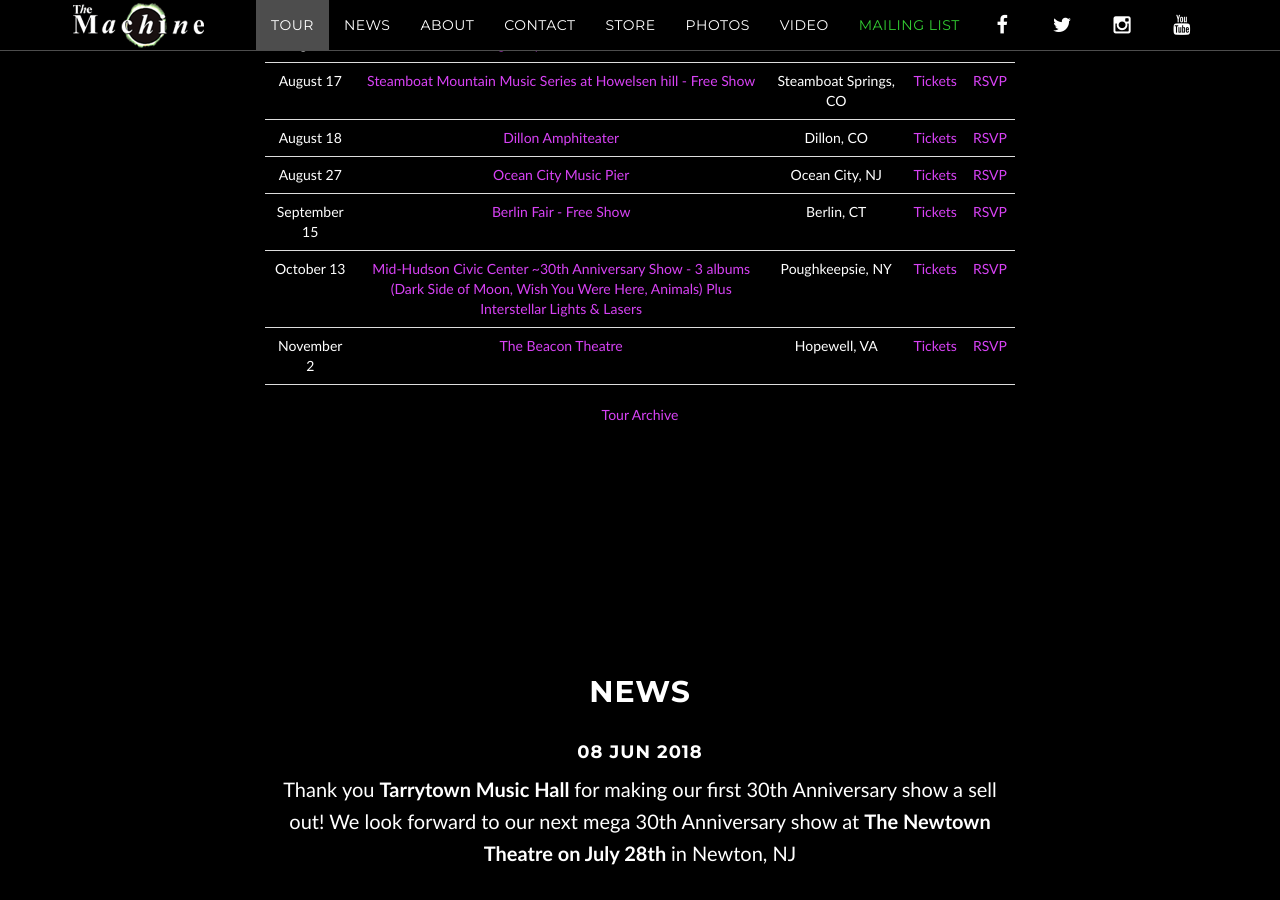
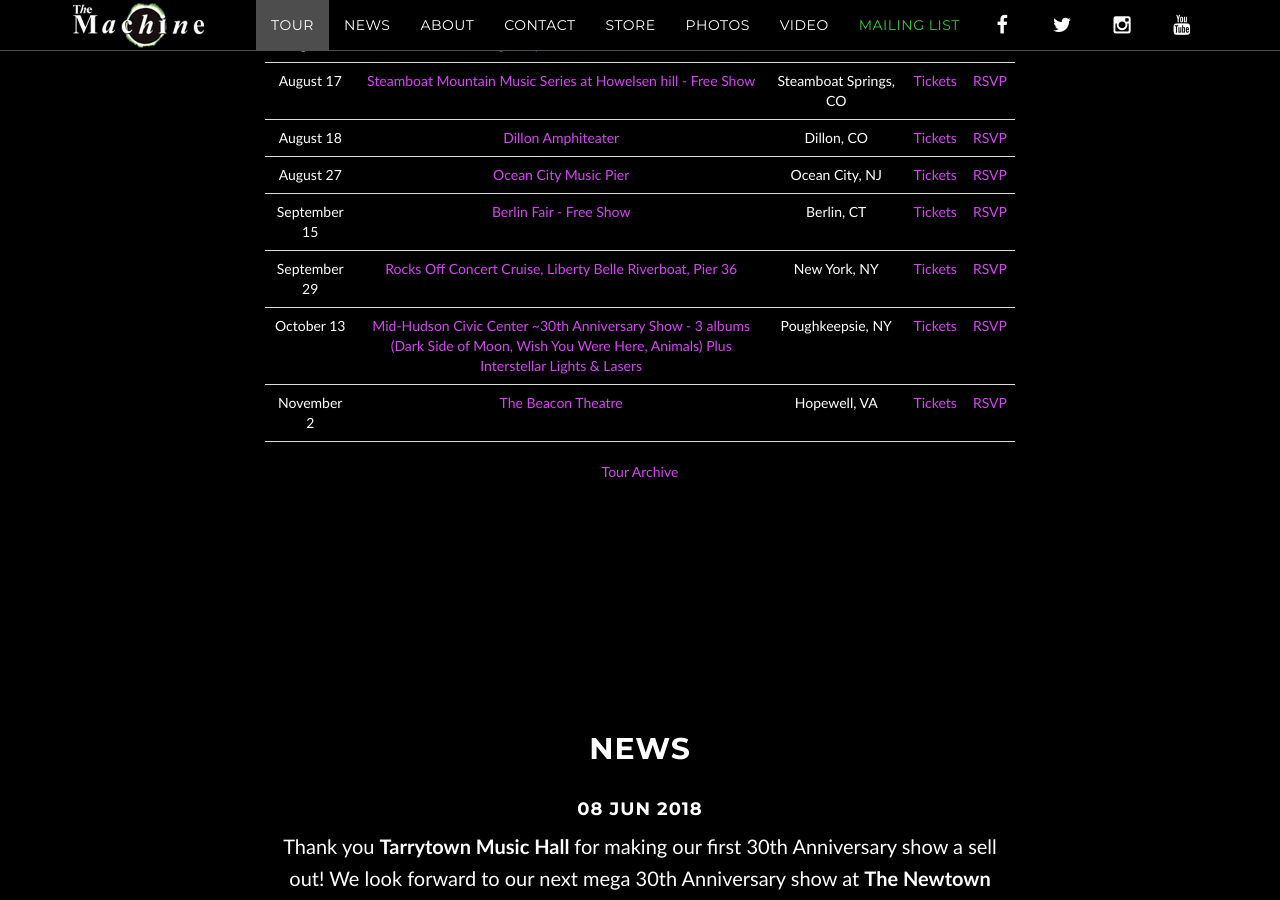
Before and after one commit to machineweb/machineweb.github.io, a Jekyll site: the page built from index.html, in a window 1280 px wide and 900 px high, scrolled down 1238 px. Built offline with Jekyll 4.4.1, drawn with Linux system fonts in a browser that asks for light colours; comment, search, counter and statistics services are not loaded.

Commit message:
New tour item

```diff
--- a/_data/tour.yml
+++ b/_data/tour.yml
@@ -3473,3 +3473,11 @@
     tickets-url: ""
     rsvp-url: "https://www.facebook.com/events/202106347088772/"
     order: "1533358800000"
+
+  - date: "September 29 2018"
+    venue: "Rocks Off Concert Cruise, Liberty Belle Riverboat, Pier 36"
+    venue-url: "https://www.ticketweb.com/event/the-machine-the-the-liberty-belle-tickets/8453035"
+    location: "New York, NY"
+    tickets-url: "https://www.ticketweb.com/event/the-machine-the-the-liberty-belle-tickets/8453035"
+    rsvp-url: "https://www.facebook.com/events/535900993479113/"
+    order: "1538197200000"
```
